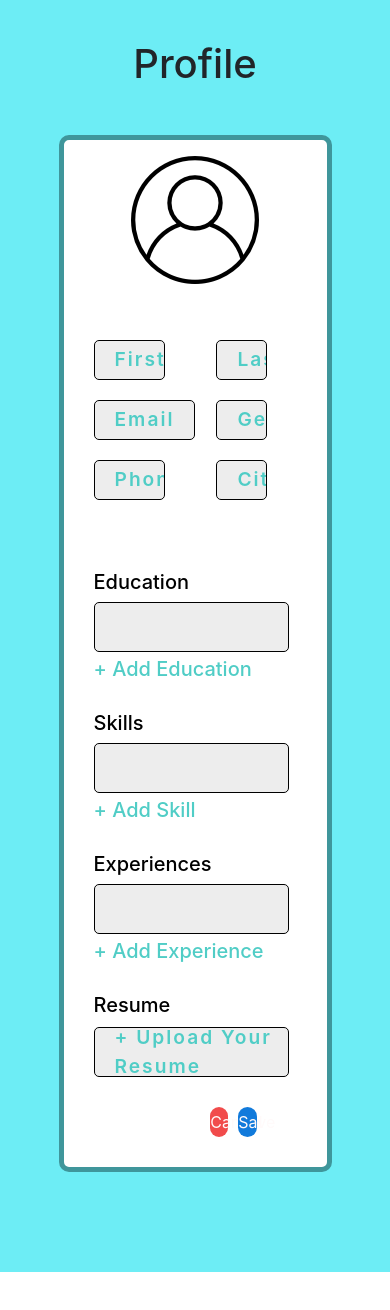
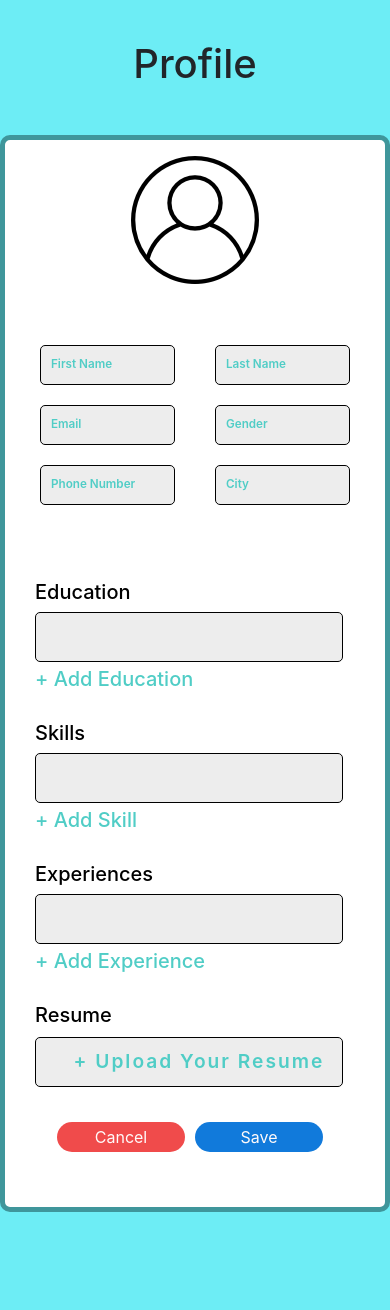
Before and after one commit to Eyuwankg-Swankg/JobFinder, a React (Create React App) app: page /profile in a window 390 px wide. Before the commit the page ends 1272 px from the top, so only its background shows below. Built offline with nearby package versions, Linux system fonts and the light colour scheme.

Commit message:
completed responsive for signup,profile,signin

```diff
--- a/src/App.css
+++ b/src/App.css
@@ -90,7 +90,7 @@ body {
   color: snow;
 }
 
-@media only screen and (max-width: 680px) {
+@media only screen and (max-width: 760px) {
   #signin-box {
     width: 80%;
   }
@@ -102,6 +102,12 @@ body {
 @media only screen and (max-width: 360px) {
   #sigin-button {
     width: 22%;
+  }
+}
+
+@media only screen and (max-width: 415px) {
+  #signin-box {
+    width: 100%;
   }
 }
 
@@ -146,6 +152,7 @@ body {
   flex-direction: row;
   flex-wrap: wrap;
   padding: 30px;
+  font-size: 1.5vw;
 }
 
 #profile-details-sub div {
@@ -171,6 +178,7 @@ body {
   height: 40px;
   margin: 10px 0px;
   padding-left: 20px;
+  width: 80%;
 }
 
 #profile-details-sub input::placeholder {
@@ -247,8 +255,74 @@ body {
 }
 
 /* End Section */
+#profile-buttons-section {
+  height: 60px;
+  display: flex;
+  justify-content: flex-end;
+  align-items: flex-end;
+  padding-right: 30px;
+  flex-wrap: wrap;
+}
+.profile-end-buttons {
+  border-radius: 25px;
+  width: 10.5%;
+  height: 30px;
+  text-align: center;
+  border: none;
+  margin-right: 10px;
+  color: snow;
+  background: #117adb;
+}
 .profile-end-buttons:focus {
   outline: none;
+}
+
+@media only screen and (max-width: 870px) {
+  #profile-box {
+    width: 90%;
+  }
+  #profile-details-sub div input {
+    width: 90%;
+    font-size: 2vw;
+  }
+  #profile-details-sub div {
+    padding: 5px;
+  }
+}
+
+@media only screen and (max-width: 653px) {
+  #profile-box {
+    width: 100%;
+  }
+}
+
+@media only screen and (max-width: 590px) {
+  #profile-details-sub div input {
+    letter-spacing: 0px;
+    font-size: 2.2vw;
+    padding: 10px;
+  }
+  #profile-details-sub input::placeholder {
+    letter-spacing: 0px;
+  }
+  #profile-buttons-section {
+    justify-content: center;
+    align-items: center;
+    height: 80px;
+    padding-right: 10px;
+  }
+  .profile-end-buttons {
+    width: 40%;
+  }
+}
+
+@media only screen and (max-width: 419px) {
+  #profile-details-sub div input {
+    font-size: 2.5vw;
+  }
+  #profile-buttons-section {
+    padding-right: 0px;
+  }
 }
 
 /* Sign Up */
@@ -263,7 +337,7 @@ body {
 
 #signup-box {
   width: 60%;
-  height: 86vh;
+  height: 90vh;
   background-color: snow;
   border: 5.39024px solid rgba(63, 150, 155, 0.7);
   box-shadow: 0px 4.31219px 4.31219px rgba(0, 0, 0, 0.25);
@@ -295,38 +369,40 @@ body {
   border: 2px solid #000000;
   outline: none;
   background-color: #00000010;
-  padding-left:20px;
-  margin:20px;
+  padding-left: 20px;
+  margin: 20px;
+  font-size: 1.2vw;
 }
 
 .sigup-input::placeholder {
   color: #50cdc6;
   font-weight: bold;
   letter-spacing: 2px;
-  font-size: 120%;
+  font-size: 1.2vw;
   text-align: left;
 }
 
-#signup-password,#signup-repassword{
-  position:absolute;
-  cursor:pointer;
-  top:348px;
+#signup-password,
+#signup-repassword {
+  position: absolute;
+  cursor: pointer;
+  top: 332px;
 }
 
-#signup-password{
-  left:44.7%;
+#signup-password {
+  left: 44.7%;
 }
 
-#signup-repassword{
-  left:73.7%;
+#signup-repassword {
+  left: 73.7%;
 }
 
-#signup-button{
+#signup-button {
   display: flex;
   justify-content: center;
   padding: 10px;
 }
-#signup-button button{
+#signup-button button {
   outline: none;
   border: none;
   width: 24%;
@@ -336,12 +412,12 @@ body {
   border-radius: 25px;
   color: snow;
   letter-spacing: 2px;
-  margin:15px;
+  margin: 15px;
 }
 
-#signup-bottom{
+#signup-bottom {
   height: 100px;
-  border-top:2px solid #000000;
+  border-top: 2px solid #000000;
   width: 100%;
   display: flex;
   flex-direction: row;
@@ -351,5 +427,94 @@ body {
 
 #signup-bottom img {
   width: 6%;
+}
 
+@media only screen and (max-width: 990px) {
+  #signup-box {
+    width: 80%;
+  }
+  #signup-password {
+    left: 42.5%;
+  }
+
+  #signup-repassword {
+    left: 80.7%;
+  }
+  .sigup-input {
+    font-size: 2.5vw;
+  }
+  .sigup-input::placeholder {
+    font-size: 2vw;
+  }
 }
+
+@media only screen and (max-width: 740px) {
+  #signup-button button {
+    width: 40%;
+    font-size: 3vw;
+  }
+  #signup-box {
+    width: 100%;
+  }
+  #signup-password {
+    left: 41%;
+  }
+
+  #signup-repassword {
+    left: 88%;
+  }
+  .sigup-input {
+    font-size: 2vw;
+  }
+  .sigup-input::placeholder {
+    font-size: 2.5vw;
+  }
+}
+
+@media only screen and (max-width: 520px) {
+  .sigup-input {
+    width: 35%;
+  }
+  #signup-password {
+    left: 38%;
+  }
+
+  #signup-repassword {
+    left: 85%;
+  }
+  .sigup-input {
+    font-size: 2vw;
+  }
+  .sigup-input::placeholder {
+    font-size: 2.5vw;
+    letter-spacing: 0.3px;
+  }
+}
+
+@media only screen and (max-width: 400px) {
+  #signup-password {
+    left: 34%;
+  }
+
+  #signup-repassword {
+    left: 83%;
+  }
+  .sigup-input {
+    font-size: 3vw;
+    padding-left: 5px;
+  }
+  .sigup-input::placeholder {
+    font-size: 2.3vw;
+    letter-spacing: 0px;
+    padding-left: 0px;
+  }
+  #signup-details {
+    justify-content: space-between;
+    margin: 0px;
+    padding: 5px;
+  }
+  #signup-password,
+  #signup-repassword {
+    top: 338px;
+  }
+}
--- a/src/components/Profile.js
+++ b/src/components/Profile.js
@@ -6,16 +6,6 @@ const Profile = () => {
   const [experiences, setExperiences] = useState([""]);
   const [resume, setResume] = useState(null);
 
-  const styleButton = {
-    borderRadius: "25px",
-    width: "10.5%",
-    height: "30px",
-    textAlign: "center",
-    border: "none",
-    marginRight: "10px",
-    color: "snow",
-    backgroundColor: "#117ADB",
-  };
   return (
     <div id="profile-container">
       <h1>Profile</h1>
@@ -31,6 +21,7 @@ const Profile = () => {
                 name="name"
                 placeholder="First Name"
                 // TODO: value onchange
+                id="profile-first-name"
                 className="profile-class"
               />
               <input
@@ -39,6 +30,7 @@ const Profile = () => {
                 placeholder="Email"
                 // TODO: value onchange
                 id="profile-email"
+                className="profile-class"
               />
               <input
                 type="text"
@@ -134,17 +126,10 @@ const Profile = () => {
               </div>
             </div>
             <div
-              style={{
-                height: "50px",
-                display: "flex",
-                justifyContent: "flex-end",
-                alignItems: "flex-end",
-                paddingRight: "30px",
-              }}
+              id="profile-buttons-section"
             >
               <button
                 style={{
-                  ...styleButton,
                   backgroundColor: "rgba(237, 30, 30, 0.8)",
                 }}
                 className="profile-end-buttons"
@@ -153,7 +138,6 @@ const Profile = () => {
                 Cancel
               </button>
               <button
-                style={styleButton}
                 className="profile-end-buttons"
                 // TODO:click  value
               >
```
